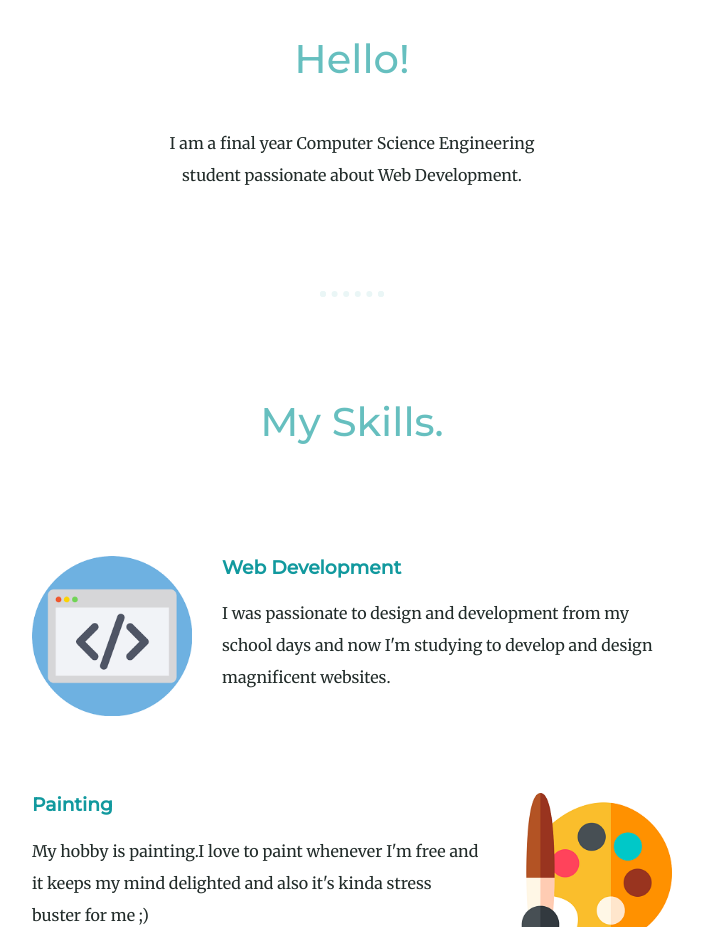
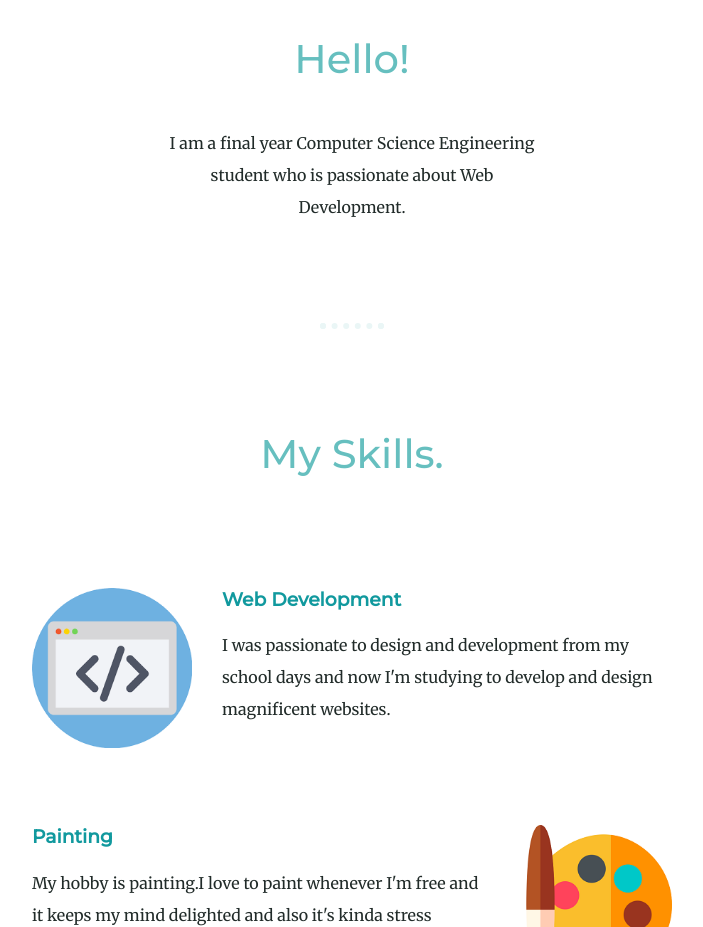
Before and after one commit to shehnas/portfolio, a plain HTML site: page index.html in a window 1280 px wide. Shown: the part 1141-2068 px from the top of the page, without its empty margins (288-991 px from the left). Drawn offline with Linux system fonts and the light colour scheme.

Commit message:
Update index.html

```diff
--- a/index.html
+++ b/index.html
@@ -24,7 +24,7 @@
         <div class="profile">
           <img class="profile-img" src="images/profilen.jpg" alt="profile">
           <h2>Hello!</h2>
-          <p class="intro">I am a final year Computer Science Engineering student passionate about Web Development. </p>
+          <p class="intro">I am a final year Computer Science Engineering student who is passionate about Web Development. </p>
         </div>
         <hr>
         <div class="skills">
```
